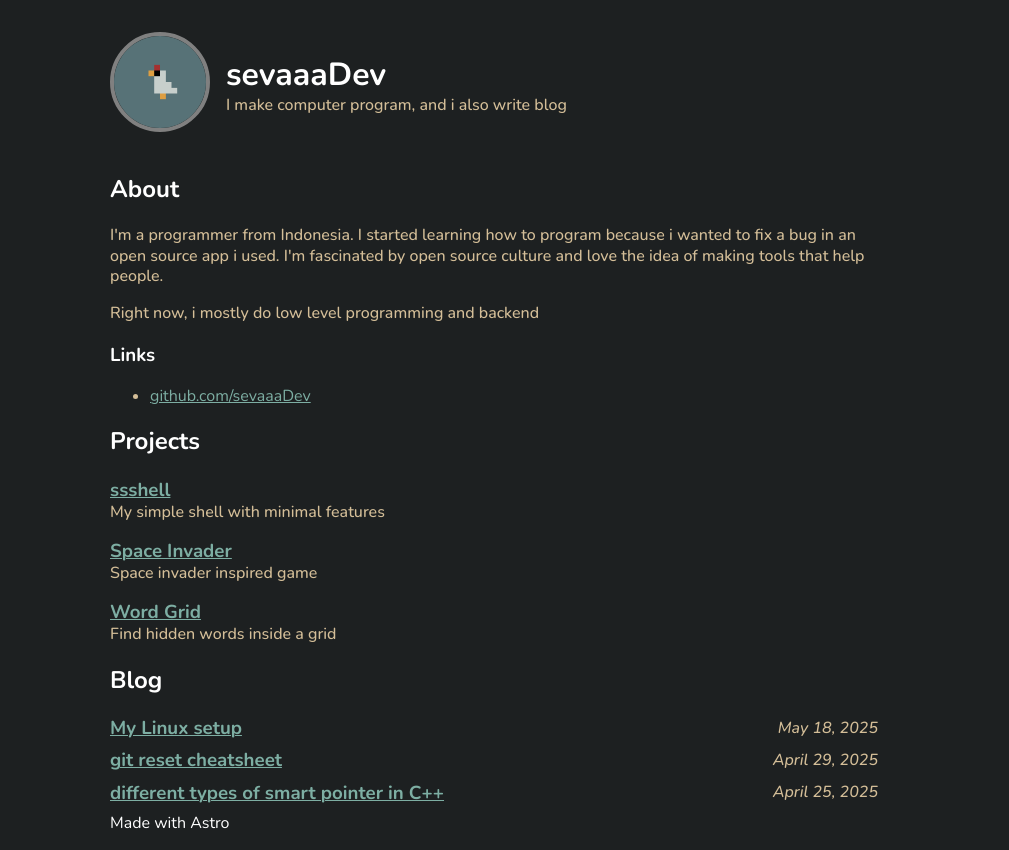
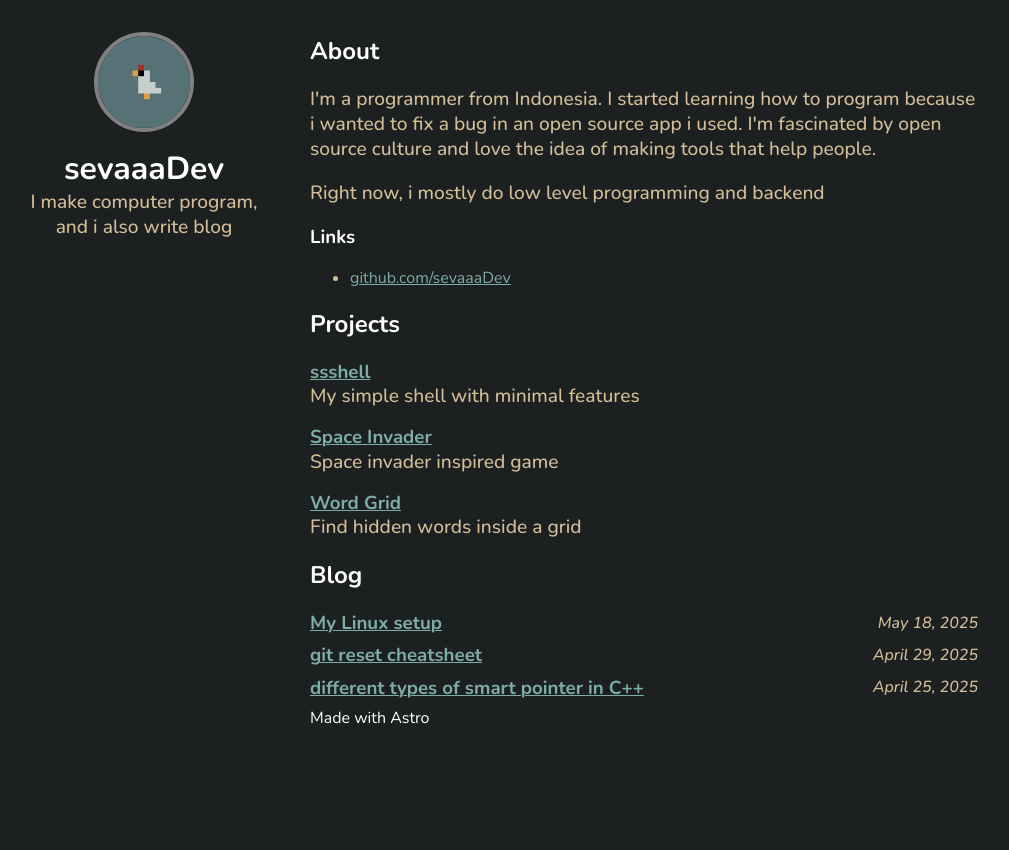
Before and after one commit to sevaaaDev/sevaaaDev.github.io, an Astro site: page / in a window 1280 px wide. Shown: the whole page, without its empty margins (146-1155 px from the left). After the commit the page ends 800 px from the top, so only its background shows below. Built offline with nearby package versions, Linux system fonts and the light colour scheme; Astro itself is replaced by a stand-in of ours.

Commit message:
feat: new layout

```diff
--- a/src/assets/default.css
+++ b/src/assets/default.css
@@ -74,7 +74,7 @@ body {
 }
 p {
   font-weight: 500;
-  font-size: 1rem;
+  font-size: 1.2rem;
 }
 p,
 li {
--- a/src/components/Profile.astro
+++ b/src/components/Profile.astro
@@ -18,11 +18,11 @@ import ProfileImage from "../assets/chicken.png";
   .profile h1,
   p {
     margin: 0;
+    text-align: center;
   }
   .profile {
     display: flex;
     gap: 0 1rem;
-    align-items: center;
     flex-wrap: wrap;
   }
   .profile-content {
@@ -33,11 +33,16 @@ import ProfileImage from "../assets/chicken.png";
   .profile-content h2 {
     margin: 0;
   }
+  .profile-img {
+    width: 100%;
+  }
   .profile-img img {
     border: 4px solid grey;
     border-radius: 50%;
     width: 100px;
     height: 100px;
+    display: block;
+    margin-inline: auto;
   }
   .profile-content span {
     white-space: nowrap;
--- a/src/layouts/Layout.astro
+++ b/src/layouts/Layout.astro
@@ -24,8 +24,11 @@ import "../assets/default.css";
   }
   .container {
     padding: 1rem;
-    max-width: 800px;
+    max-width: 1000px;
     margin-inline: auto;
     min-height: 100dvh;
+    display: flex;
+    flex-wrap: wrap;
+    gap: 0 2rem;
   }
 </style>
--- a/src/pages/index.astro
+++ b/src/pages/index.astro
@@ -10,13 +10,20 @@ import ProjectList from "../components/ProjectList.astro";
   <header>
     <Profile />
   </header>
+  <div>
     <main>
       <About />
       <ProjectList />
       <SmallBlogList />
     </main>
     <footer>Made with Astro</footer>
-  <!-- Main -->
-  <!-- Blog -->
-  <!-- Footer -->
+  </div>
 </Layout>
+<style>
+  header {
+    flex: 1 1 0;
+  }
+  div {
+    flex: 1 1 400px;
+  }
+</style>
```
Lines whose indentation alone changed are shown as unchanged.
